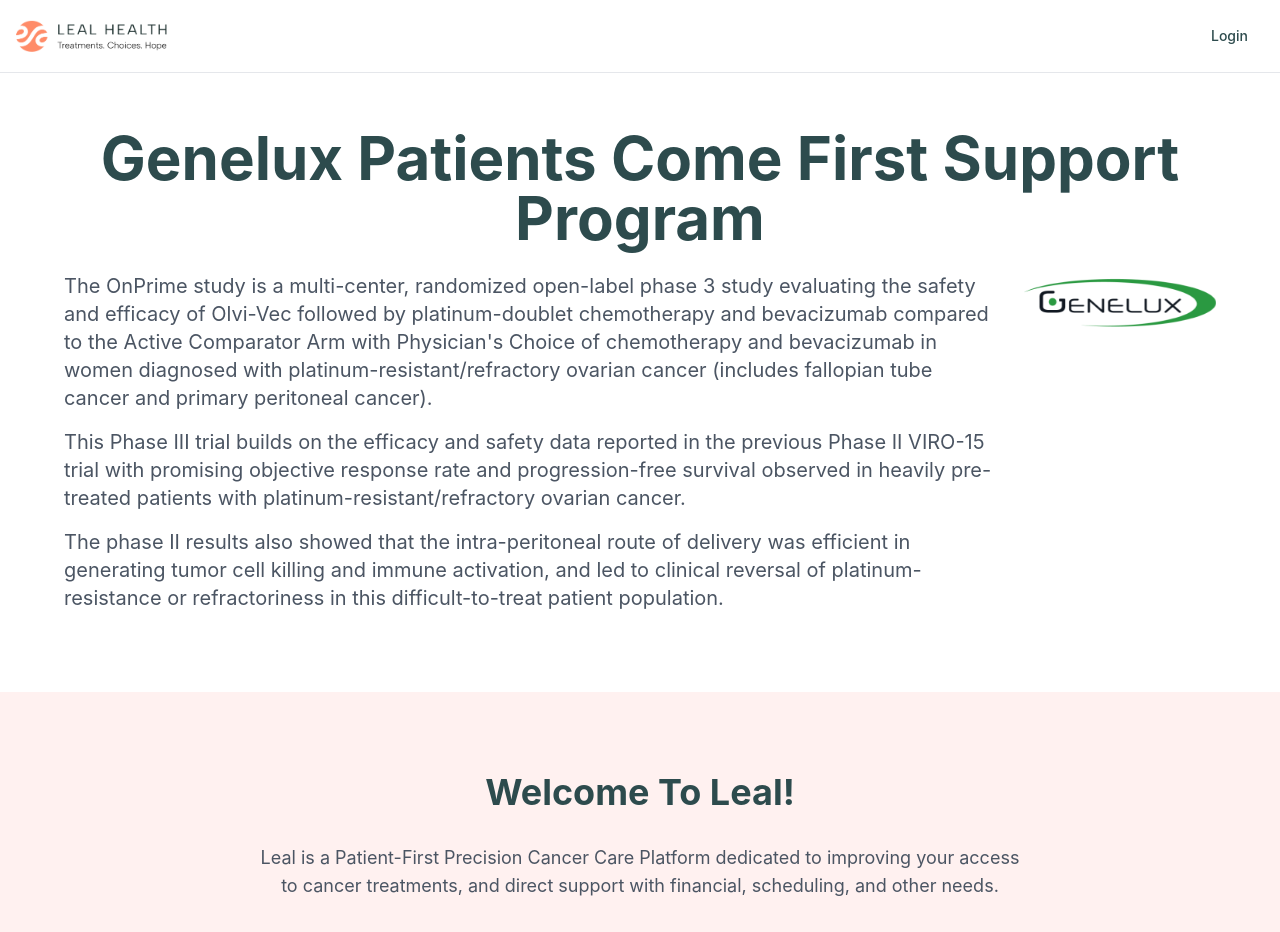
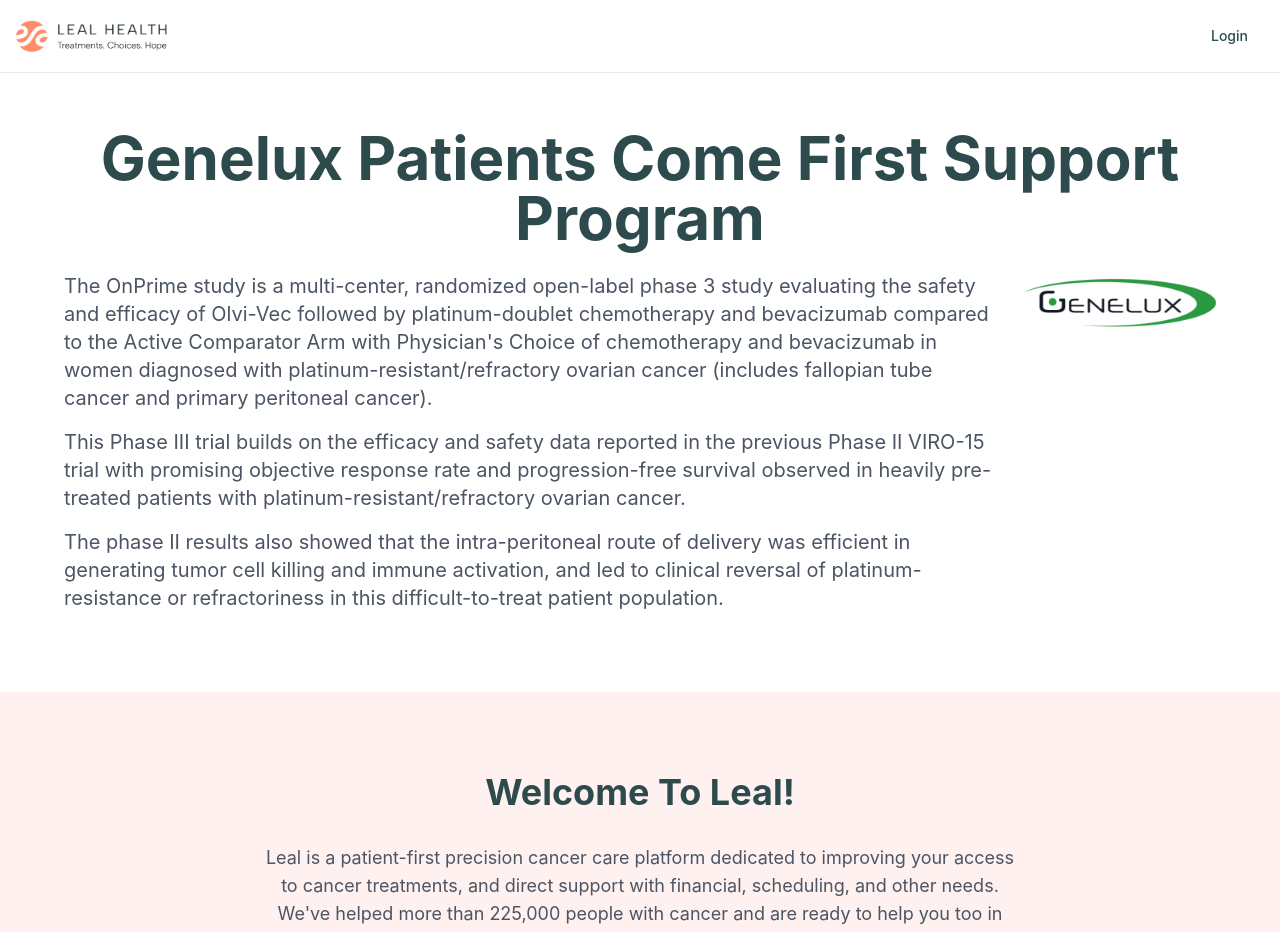
Before and after one commit to noamgeva/genelux, a React (Vite) app: page / in a window 1280 px wide. Shown: the top 932 px of the page. Built offline with nearby package versions, Linux system fonts and the light colour scheme.

Commit message:
Update copy in Index page
Changed the text in the Index component to reflect the new description of the Leal platform, emphasizing its patient-first approach and partnership with Genelux.
[skip gpt_engineer]

```diff
--- a/src/pages/Index.tsx
+++ b/src/pages/Index.tsx
@@ -77,7 +77,7 @@ const Index = () => {
               Welcome To Leal!
             </h2>
             <p className="text-lg text-gray-600 max-w-3xl mx-auto text-center mb-12">
-              Leal is a Patient-First Precision Cancer Care Platform dedicated to improving your access to cancer treatments, and direct support with financial, scheduling, and other needs.
+              Leal is a patient-first precision cancer care platform dedicated to improving your access to cancer treatments, and direct support with financial, scheduling, and other needs. We've helped more than 225,000 people with cancer and are ready to help you too in partnership with Genelux.
             </p>
           </div>
         </div>
```
